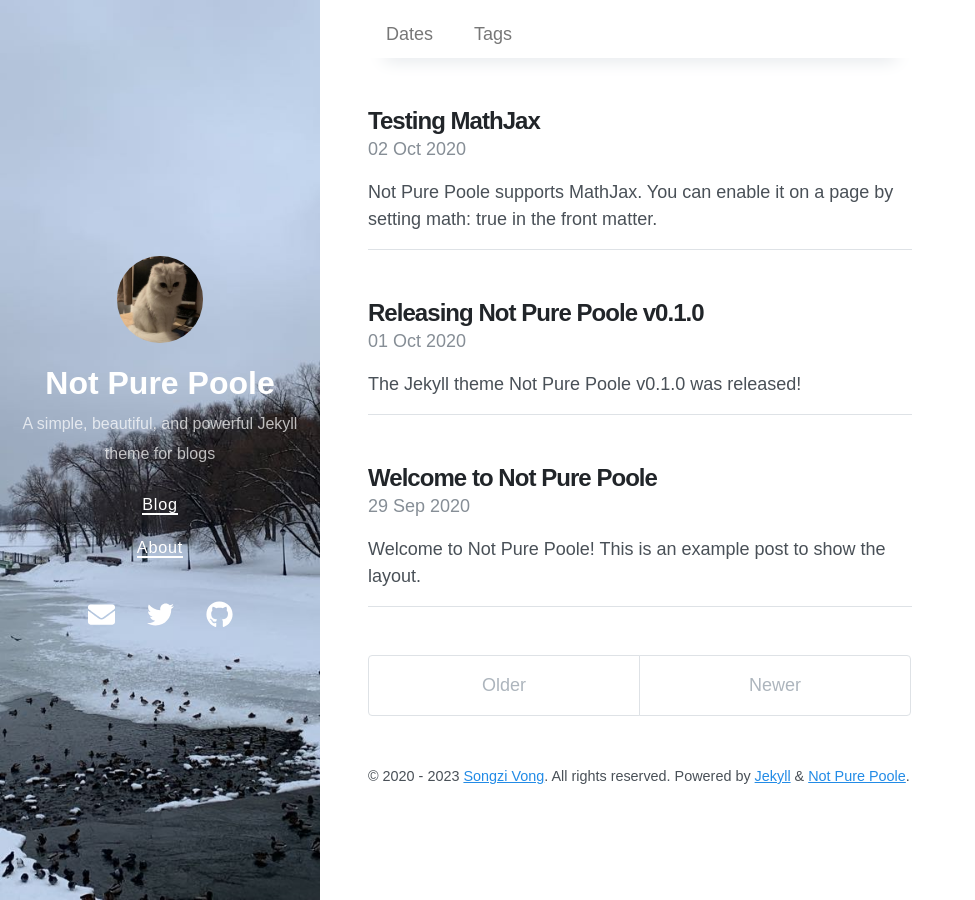
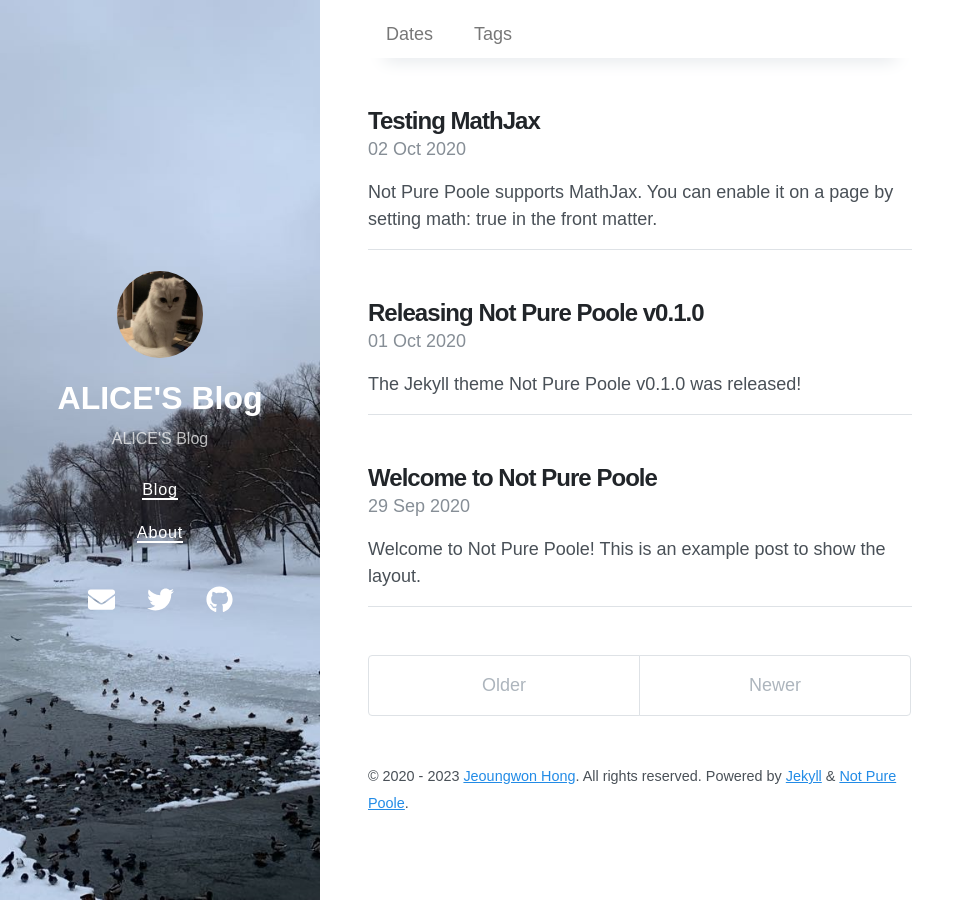
Before and after one commit to jeoungwonhong/jeoungwonhong.github.io, a Jekyll site: the page built from index.html, in a window 1280 px wide. Shown: the whole page, without its empty margins (0-975 px from the left). Built offline with Jekyll 4.4.1, drawn with Linux system fonts in a browser that asks for light colours; nearby versions of some CDN libraries; the list of posts is cut into pages by our own code.

Commit message:
second commit

```diff
--- a/_config.yml
+++ b/_config.yml
@@ -1,7 +1,7 @@
 # Setup
-title: Not Pure Poole
-description: A simple, beautiful, and powerful Jekyll theme for blogs
-url: https://vszhub.github.io
+title: ALICE'S Blog
+description: ALICE'S Blog
+url: https://jeoungwonhong.github.io
 avatar: /avatar.jpeg
 paginate: 5
 permalink: pretty
@@ -29,16 +29,16 @@ exclude:
 
 # Optimize Jekyl SEO Tag
 twitter:
-  username: vszhub
-  card: summary
+  username: alicehong1819
+  card:
 logo: logo.png
 social:
-  name: Songzi Vong
+  name: Jeoungwon Hong
   links:
-    - https://twitter.com/vszhub
-    - https://github.com/vszhub
+    - https://twitter.com/alicehong1819
+    - https://github.com/jeoungwonhong
 google_site_verification: xxxxx
-lang: en
+lang: Ko
 
 sass:
   sass_dir: _sass
@@ -54,6 +54,6 @@ sass:
 
 # Specify the author for blog posts
 author:
-  name: Songzi Vong
-  url: https://github.com/vszhub/
-  email: vszhub@gmail.com
+  name: Jeoungwon Hong
+  url: https://https://github.com/jeoungwonhong/
+  email: alicehong1819@naver.com
```
